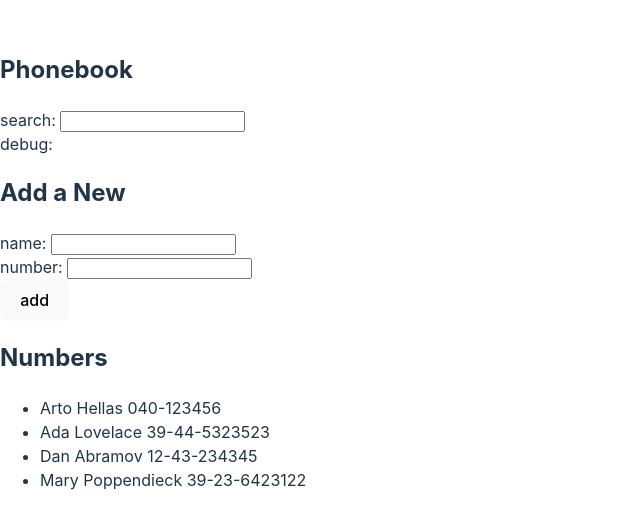
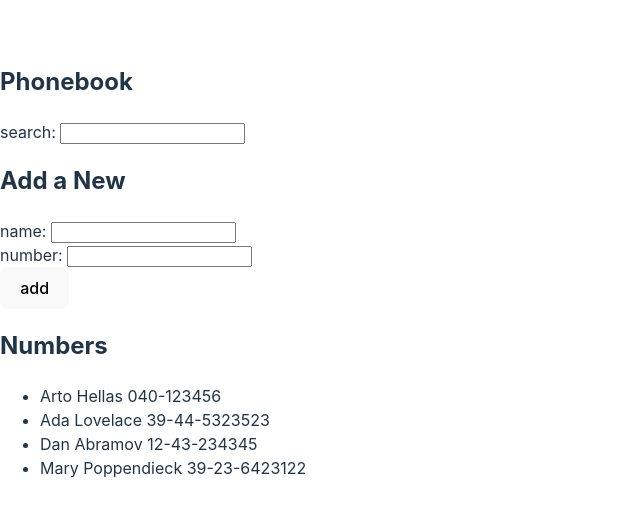
Before and after one commit to goldjared/phonebook-front, a React (Vite) app: page / in a window 1280 px wide. Shown: the part 130-658 px from the top of the page, without its empty margins (0-640 px from the left). Built offline with nearby package versions, Linux system fonts and the light colour scheme.

Commit message:
refactor add form into own component, mv PersonEntry type to types dir

```diff
--- a/src/App.tsx
+++ b/src/App.tsx
@@ -1,12 +1,8 @@
 import { useState } from 'react';
 import { Number } from './components/Number';
 import { Search } from './components/Search';
-
-interface PersonEntry {
-  name: string;
-  number: string;
-  id: number;
-}
+import { AddForm } from './components/AddForm';
+import type { PersonEntry } from './types/phonebookTypes';
 
 const App = () => {
   const [persons, setPersons] = useState<PersonEntry[]>([
@@ -16,43 +12,6 @@ const App = () => {
     { name: 'Mary Poppendieck', number: '39-23-6423122', id: 4 },
   ]);
   const [filteredResults, setFilteredResults] = useState<PersonEntry[]>([]);
-  const [newName, setNewName] = useState('');
-  const [newNumber, setNewNumber] = useState('');
-
-  const addPerson = (event) => {
-    event.preventDefault();
-    console.log('button clicked', event.target);
-    const phoneObj: PersonEntry = {
-      name: newName,
-      number: newNumber,
-      id: 123,
-    };
-
-    if (
-      persons.some(
-        (person) => person.name.toLowerCase() === newName.toLowerCase()
-      )
-    ) {
-      alert(`${newName} is already added to the phonebook`);
-    } else {
-      setPersons(persons.concat(phoneObj));
-    }
-
-    setNewName('');
-    setNewNumber('');
-    // setNewSearch('');
-    // setFilteredResults([]);
-  };
-
-  const handleNameChange = (event) => {
-    console.log(event.target.value);
-    setNewName(event.target.value);
-  };
-
-  const handleNumberChange = (event) => {
-    console.log(event.target.value);
-    setNewNumber(event.target.value);
-  };
 
   return (
     <div>
@@ -61,19 +20,7 @@ const App = () => {
         persons={persons}
         setFilteredResults={setFilteredResults}
       ></Search>
-      <div>debug: {newName}</div>
-      <h2>Add a New</h2>
-      <form onSubmit={addPerson}>
-        <div>
-          name: <input value={newName} onChange={handleNameChange} />
-        </div>
-        <div>
-          number: <input value={newNumber} onChange={handleNumberChange} />
-        </div>
-        <div>
-          <button type='submit'>add</button>
-        </div>
-      </form>
+      <AddForm persons={persons} setPersons={setPersons}></AddForm>
       <h2>Numbers</h2>
       <ul>
         {filteredResults.length > 0
--- /dev/null
+++ b/src/components/AddForm.tsx
@@ -0,0 +1,59 @@
+import type { PersonEntry } from '../types/phonebookTypes';
+import { useState } from 'react';
+
+const AddForm = ({ persons, setPersons }) => {
+  const [newName, setNewName] = useState('');
+  const [newNumber, setNewNumber] = useState('');
+
+  const handleNameChange = (event) => {
+    console.log(event.target.value);
+    setNewName(event.target.value);
+  };
+
+  const handleNumberChange = (event) => {
+    console.log(event.target.value);
+    setNewNumber(event.target.value);
+  };
+
+  const addPerson = (event) => {
+    event.preventDefault();
+    console.log('button clicked', event.target);
+    const phoneObj: PersonEntry = {
+      name: newName,
+      number: newNumber,
+      id: 123,
+    };
+    let personExists: boolean = persons.some(
+      (person) => person.name.toLowerCase() === newName.toLowerCase()
+    );
+    if (personExists) {
+      alert(`${newName} is already added to the phonebook`);
+    } else {
+      setPersons(persons.concat(phoneObj));
+    }
+
+    setNewName('');
+    setNewNumber('');
+    // setNewSearch('');
+    // setFilteredResults([]);
+  };
+
+  return (
+    <>
+      <h2>Add a New</h2>
+      <form onSubmit={addPerson}>
+        <div>
+          name: <input value={newName} onChange={handleNameChange} />
+        </div>
+        <div>
+          number: <input value={newNumber} onChange={handleNumberChange} />
+        </div>
+        <div>
+          <button type='submit'>add</button>
+        </div>
+      </form>
+    </>
+  );
+};
+
+export { AddForm };
```
